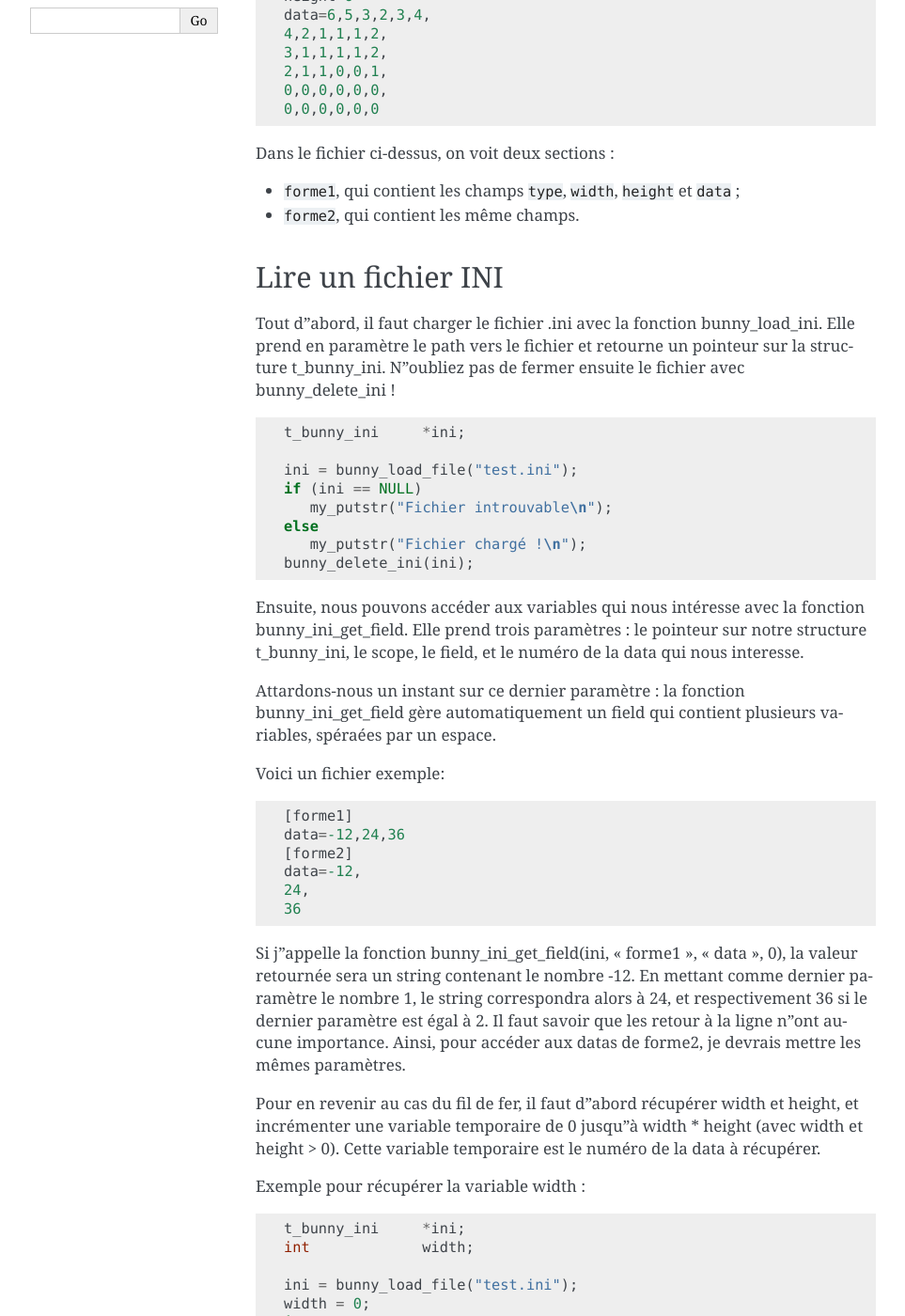
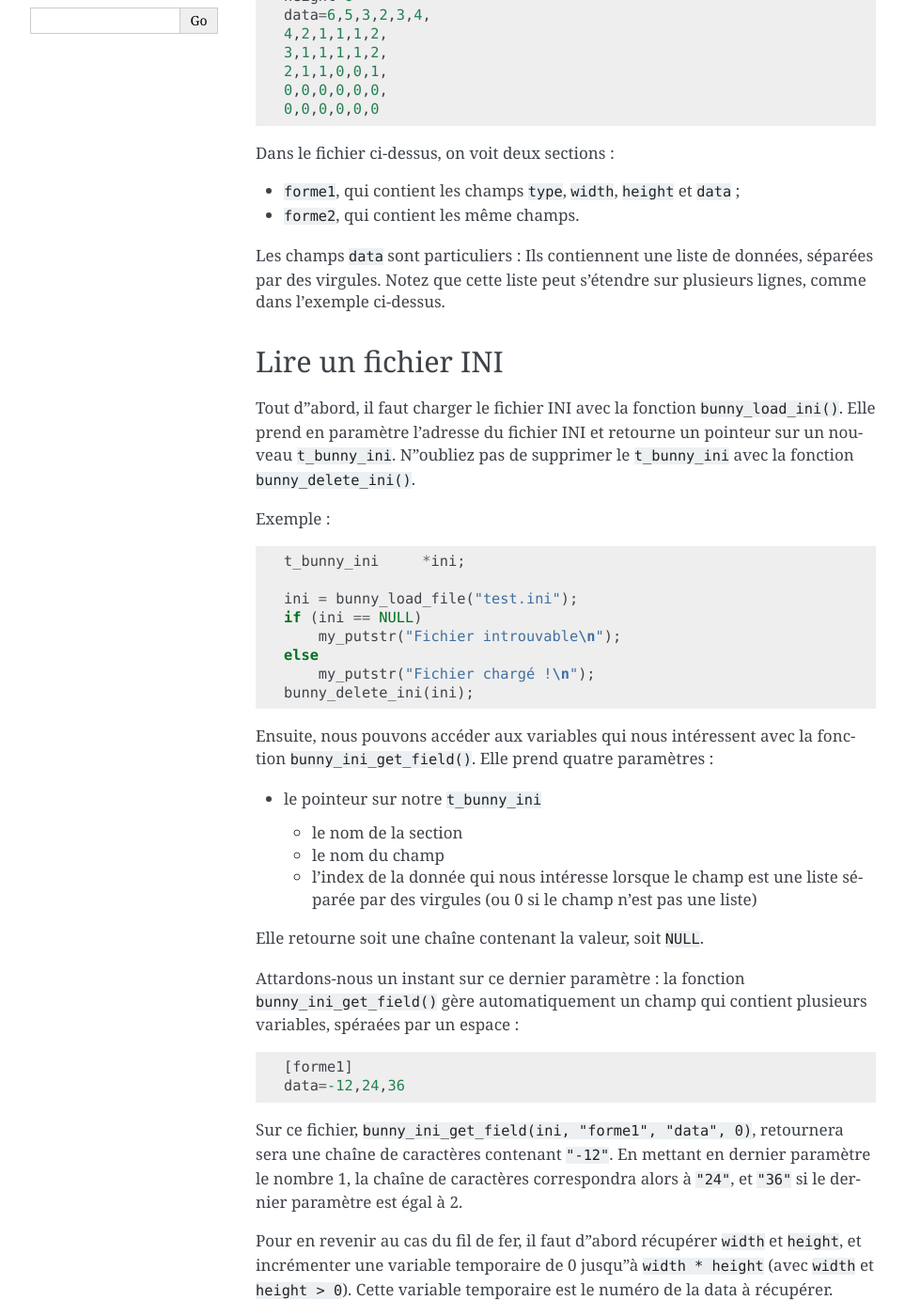
Before and after one commit to motet-a/liblapin-tutorial, a Sphinx documentation site: the page built from source/ini.md, in a window 1280 px wide and 1400 px high, scrolled down 514 px. Shown: the whole window at 94% size, without its empty margins (148-1111 px from the left). Built offline with Sphinx 7.4.7, drawn with Linux system fonts in a browser that asks for light colours; some of the changed text lies outside the part shown.

Commit message:
Improved ini.md

````diff
--- a/source/ini.md
+++ b/source/ini.md
@@ -34,48 +34,69 @@ Dans le fichier ci-dessus, on voit deux sections :
   et `data` ;
   - `forme2`, qui contient les même champs.
 
+Les champs `data` sont particuliers : Ils contiennent une liste de données,
+séparées par des virgules. Notez que cette liste peut s’étendre sur plusieurs
+lignes, comme dans l’exemple ci-dessus.
+
 ## Lire un fichier INI ##
 
-Tout d'abord, il faut charger le fichier .ini avec la fonction bunny_load_ini. Elle prend en paramètre le path vers le fichier et retourne un pointeur sur la structure t_bunny_ini.
-N'oubliez pas de fermer ensuite le fichier avec bunny_delete_ini !
+Tout d'abord, il faut charger le fichier INI avec la fonction
+`bunny_load_ini()`.
+Elle prend en paramètre l’adresse du fichier INI et retourne un pointeur
+sur un nouveau `t_bunny_ini`.
+N'oubliez pas de supprimer le `t_bunny_ini` avec la fonction
+`bunny_delete_ini()`.
+
+Exemple :
 
 ```c
 t_bunny_ini	*ini;
 
 ini = bunny_load_file("test.ini");
 if (ini == NULL)
-   my_putstr("Fichier introuvable\n");
+    my_putstr("Fichier introuvable\n");
 else
-   my_putstr("Fichier chargé !\n");
+    my_putstr("Fichier chargé !\n");
 bunny_delete_ini(ini);
 ```
 
-Ensuite, nous pouvons accéder aux variables qui nous intéresse avec la fonction bunny_ini_get_field. Elle prend trois paramètres : le pointeur sur notre structure t_bunny_ini, le scope, le field, et le numéro de la data qui nous interesse.
+Ensuite, nous pouvons accéder aux variables qui nous intéressent avec
+la fonction `bunny_ini_get_field()`.
+Elle prend quatre paramètres :
 
-Attardons-nous un instant sur ce dernier paramètre : la fonction bunny_ini_get_field gère automatiquement un field qui contient plusieurs variables, spéraées par un espace.
+- le pointeur sur notre `t_bunny_ini`
+  - le nom de la section
+  - le nom du champ
+  - l’index de la donnée qui nous intéresse lorsque le champ est
+  une liste séparée par des virgules (ou 0 si le champ n’est pas une liste)
 
-Voici un fichier exemple:
+Elle retourne soit une chaîne contenant la valeur, soit `NULL`.
+
+Attardons-nous un instant sur ce dernier paramètre : la fonction
+`bunny_ini_get_field()` gère automatiquement un champ qui contient
+plusieurs variables, spéraées par un espace :
 
 ```
 [forme1]
 data=-12,24,36
-[forme2]
-data=-12,
-24,
-36
 ```
 
-Si j'appelle la fonction bunny_ini_get_field(ini, "forme1", "data", 0), la valeur retournée sera un string contenant le nombre -12.
-En mettant comme dernier paramètre le nombre 1, le string correspondra alors à 24, et respectivement 36 si le dernier paramètre est égal à 2.
-Il faut savoir que les retour à la ligne n'ont aucune importance. Ainsi, pour accéder aux datas de forme2, je devrais mettre les mêmes paramètres.
+Sur ce fichier, `bunny_ini_get_field(ini, "forme1", "data", 0)`,
+retournera sera une chaîne de caractères contenant `"-12"`.
+En mettant en dernier paramètre le nombre 1, la chaîne de caractères
+correspondra alors à `"24"`, et `"36"` si le dernier paramètre
+est égal à 2.
 
-Pour en revenir au cas du fil de fer, il faut d'abord récupérer width et height, et incrémenter une variable temporaire de 0 jusqu'à width * height (avec width et height > 0). Cette variable temporaire est le numéro de la data à récupérer.
+Pour en revenir au cas du fil de fer, il faut d'abord récupérer
+`width` et `height`, et incrémenter une variable temporaire de 0
+jusqu'à `width * height` (avec `width` et `height > 0`).
+Cette variable temporaire est le numéro de la data à récupérer.
 
-Exemple pour récupérer la variable width :
+Exemple pour récupérer la variable `width` :
 
 ```c
 t_bunny_ini	*ini;
-int		width;
+int			width;
 
 ini = bunny_load_file("test.ini");
 width = 0;
@@ -86,7 +107,7 @@ else
     if (bunny_ini_get_field(ini, "forme1", "width", 0) != NULL)
       width = my_get_number(bunny_ini_get_field(ini, "forme1", "width", 0));
     else
-      my_putstr("Le champs width dans le scope forme1 est introuvable :/\n");
+      my_putstr("Le champs width dans le scope forme1 est introuvable :\n");
   }
 bunny_delete_ini(ini);
 ```
````
